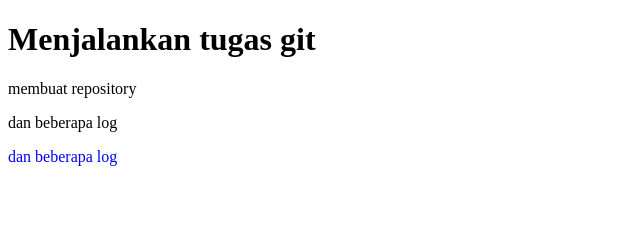
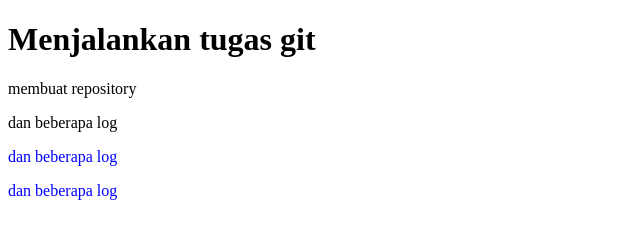
Before and after one commit to michaelst15/Task, a plain HTML site: page index.html in a window 1280 px wide. Shown: the whole page, without its empty margins (0-640 px from the left). Drawn offline with Linux system fonts and the light colour scheme.

Commit message:
menambahkan width

```diff
--- a/index.html
+++ b/index.html
@@ -11,5 +11,6 @@
    <p>membuat repository</p>
    <p>dan beberapa log</p>
    <p style="color: blue">dan beberapa log</p>
+   <p style="color: blue;width: 200px">dan beberapa log</p>
 </body>
 </html>
```
